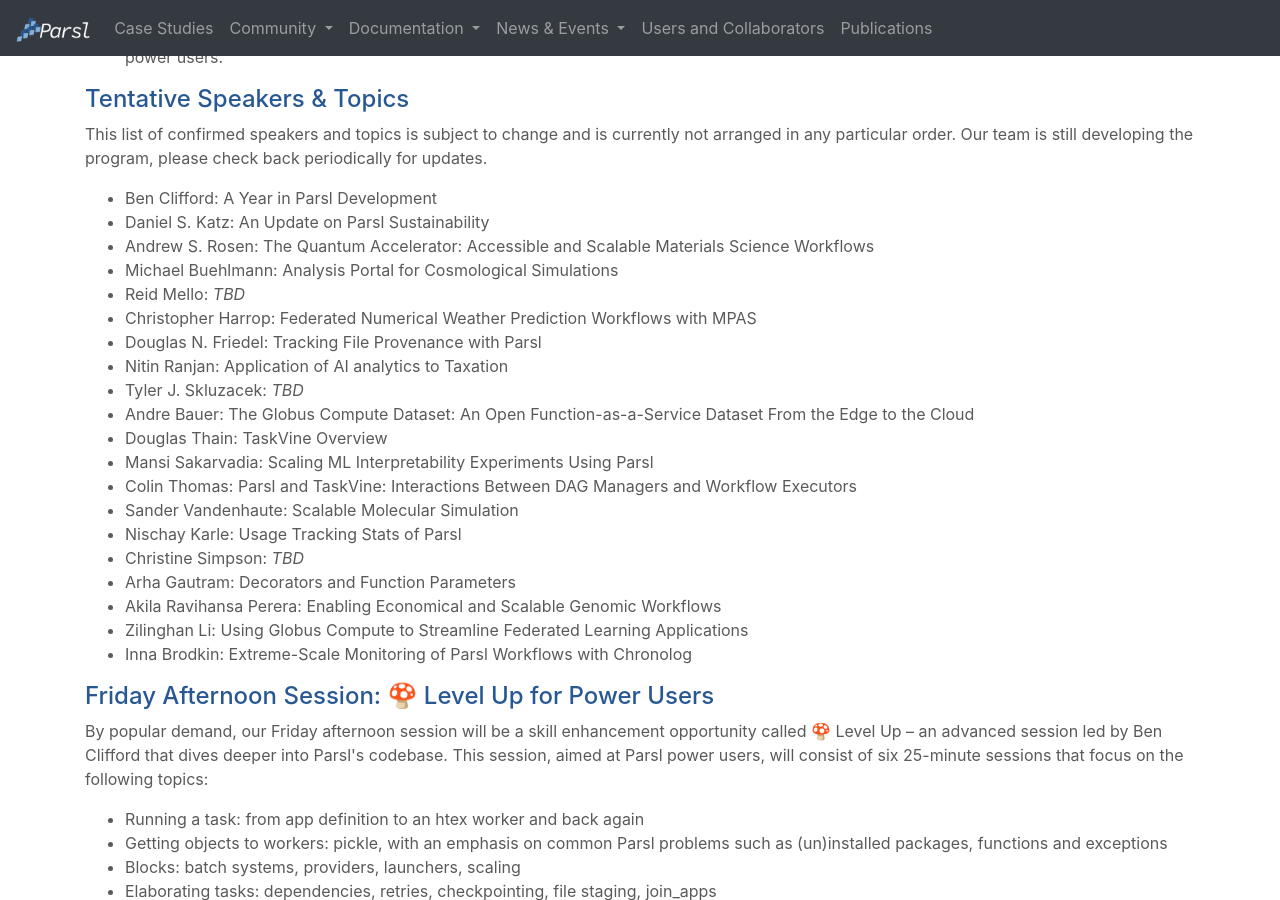
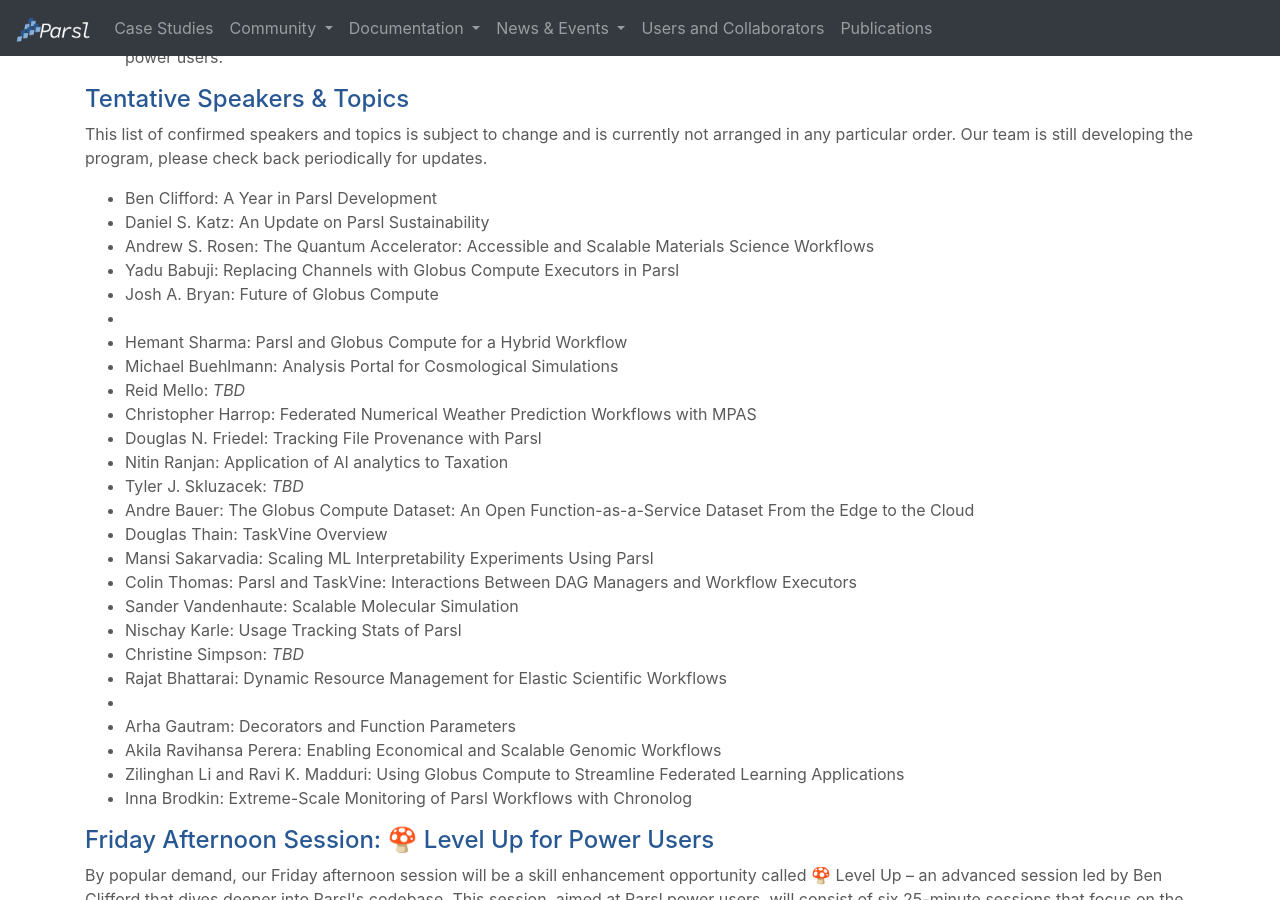
Before and after one commit to Parsl/parsl.github.io, a Jekyll site: the page built from parslfest/parslfest2024.html, in a window 1280 px wide and 900 px high, scrolled down 1716 px. Built offline with Jekyll 4.4.1, drawn with Linux system fonts in a browser that asks for light colours.

Commit message:
Update speaker list

```diff
--- a/parslfest/parslfest2024.html
+++ b/parslfest/parslfest2024.html
@@ -119,6 +119,9 @@
 		<li>Ben Clifford: A Year in Parsl Development</li>
 		<li>Daniel S. Katz: An Update on Parsl Sustainability</li>
 		<li>Andrew S. Rosen: The Quantum Accelerator: Accessible and Scalable Materials Science Workflows</li>
+		<li>Yadu Babuji: Replacing Channels with Globus Compute Executors in Parsl</li>
+		<li>Josh A. Bryan: Future of Globus Compute<li>
+		<li>Hemant Sharma: Parsl and Globus Compute for a Hybrid Workflow</li>
 		<li>Michael Buehlmann: Analysis Portal for Cosmological Simulations</li>
 		<li>Reid Mello: <em>TBD</em></li>
 		<li>Christopher Harrop: Federated Numerical Weather Prediction Workflows with MPAS</li>
@@ -132,9 +135,10 @@
 		<li>Sander Vandenhaute: Scalable Molecular Simulation</li>
 		<li>Nischay Karle: Usage Tracking Stats of Parsl</li>
 		<li>Christine Simpson: <em>TBD</em></li>
+		<li>Rajat Bhattarai: Dynamic Resource Management for Elastic Scientific Workflows<li>
 		<li>Arha Gautram: Decorators and Function Parameters</li>
 		<li>Akila Ravihansa Perera: Enabling Economical and Scalable Genomic Workflows</li>
-		<li>Zilinghan Li: Using Globus Compute to Streamline Federated Learning Applications</li>
+		<li>Zilinghan Li and Ravi K. Madduri: Using Globus Compute to Streamline Federated Learning Applications</li>
 		<li>Inna Brodkin: Extreme-Scale Monitoring of Parsl Workflows with Chronolog</li>
 	</ul>
 
```
